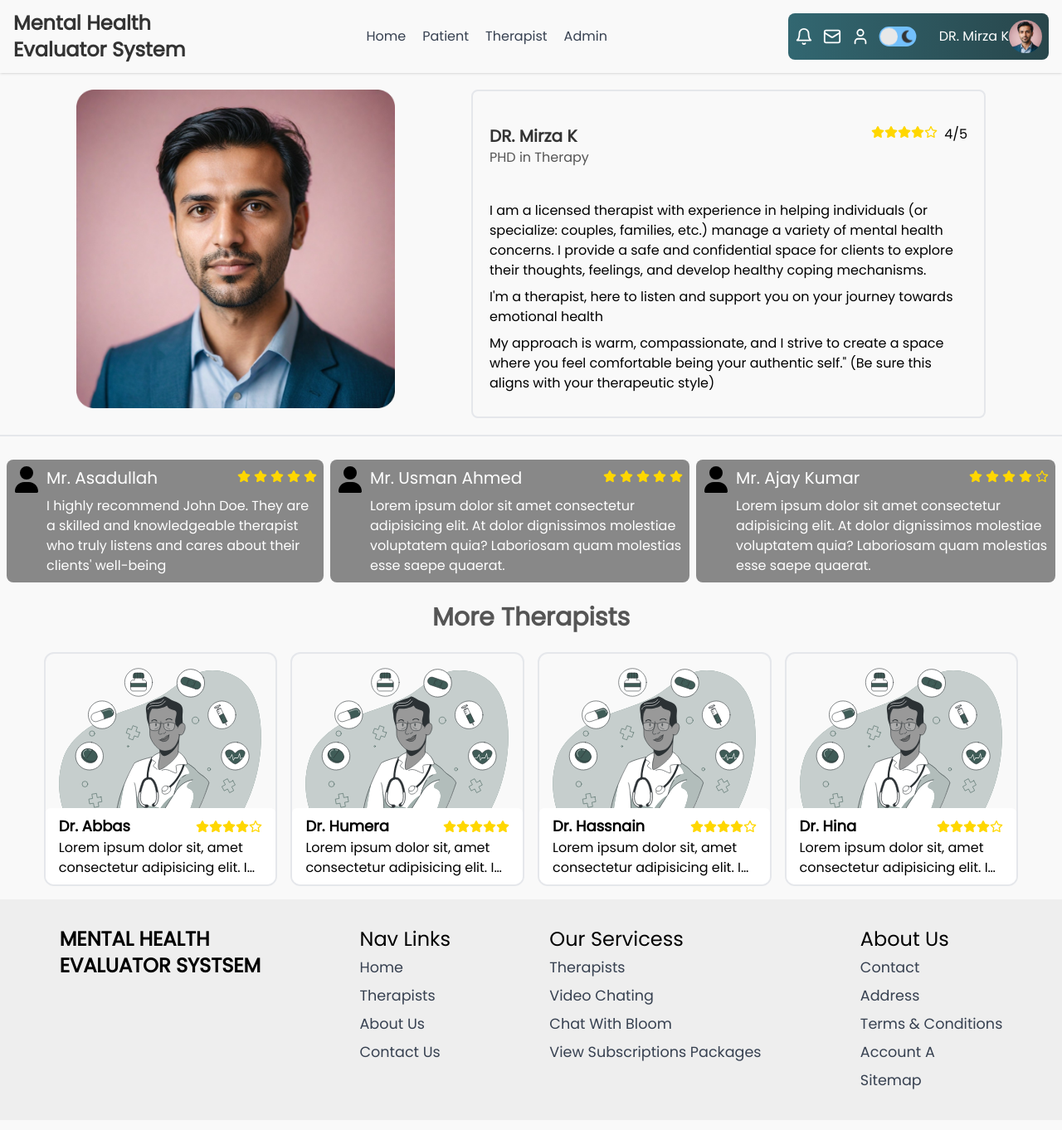
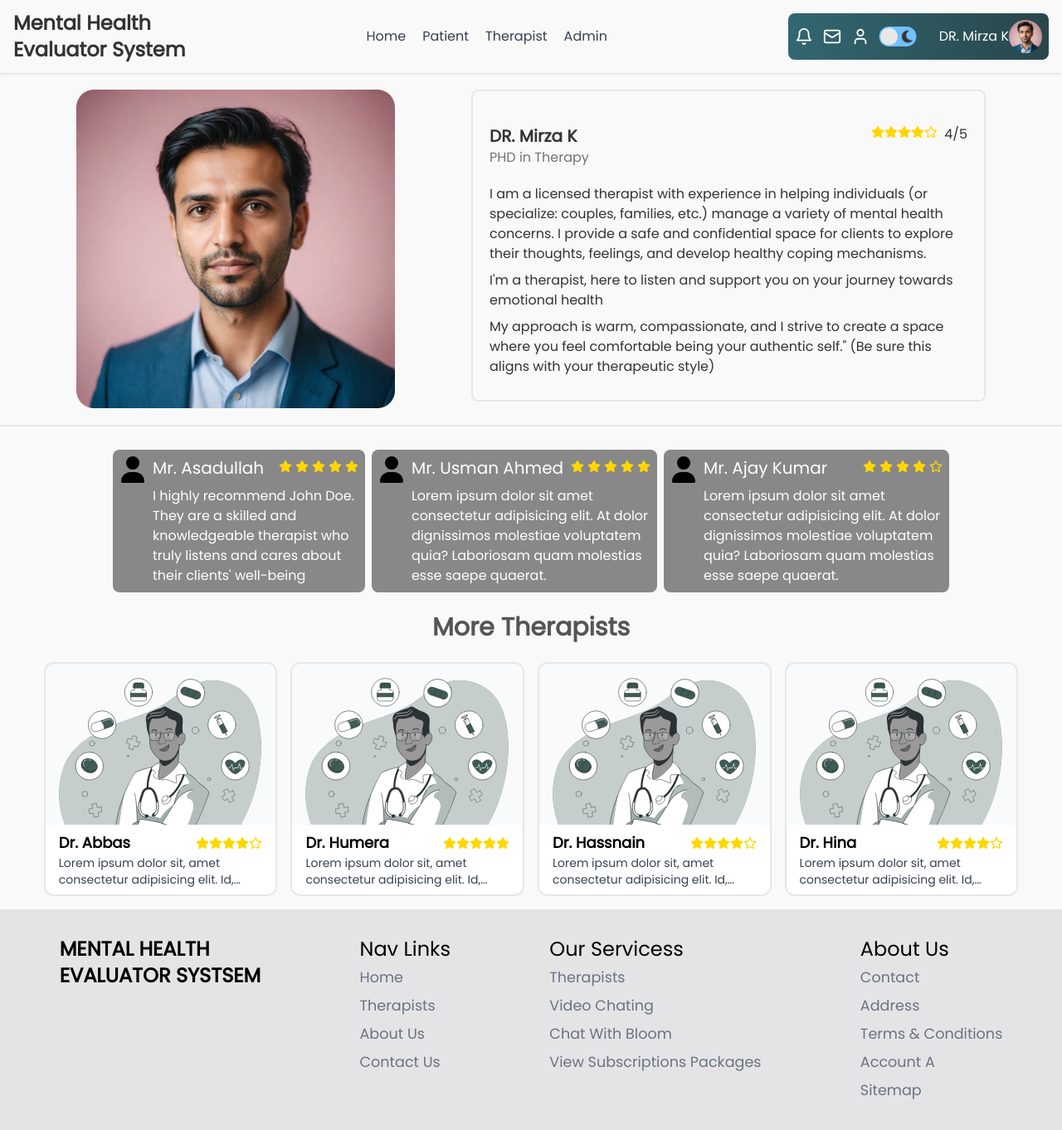
Before and after one commit to Hassnain-Ahmed/MHES-frontend, a React (Vite) app: page /therapist in a window 1280 px wide. Shown: the whole page at 83% size. Built offline with nearby package versions, Linux system fonts and the light colour scheme.

Commit message:
Fixed | Darkmode

```diff
--- a/src/App.jsx
+++ b/src/App.jsx
@@ -26,11 +26,6 @@ export default function App() {
     themeMode == "dark" ? htmlDark.style.backgroundColor = "#444" : htmlDark.style.backgroundColor = "#f9f9f9"
   }, [themeMode])
 
-  {/* <Admin /> */ }
-  {/* <UserDashboard /> */ }
-  {/* <Therapist /> */ }
-  {/* <LoginSignupLayout /> */ }
-  {/* <Home /> */ }
   return (
     <ThemeProvider value={{ themeMode, darkTheme, lightTheme }}>
 
--- a/src/Pages/Therapist.jsx
+++ b/src/Pages/Therapist.jsx
@@ -19,7 +19,11 @@ const Therapist = () => {
         <>
             <Navbar user={userAuth} componentMobile={ProfileNavMobile} component={ProfileNav} />
             <TherapistHero user={userAuth} />
-            <Testimonials />
+            <div className="flex justify-center items-center">
+                <div className="w-[80%]">
+                    <Testimonials />
+                </div>
+            </div>
             <TherapistBannar heading="More Therapists" />
             <Footer />
         </>
--- a/src/components/Footer.jsx
+++ b/src/components/Footer.jsx
@@ -24,7 +24,7 @@ const footerAbout = [
 
 export function Footer() {
   return (
-    <div className="text-2xl bg-[#eee] block lg:flex lg:flex-wrap lg:gap-4 lg:justify-around px-5 py-8 my-2">
+    <div className="text-2xl bg-zinc-200 dark:bg-gray-800 dark:text-gray-200 block lg:flex lg:flex-wrap lg:gap-4 lg:justify-around px-5 py-8 mt-2">
       <div>
         <h1 className=" text-2xl font-extrabold">
           MENTAL HEALTH <br />
@@ -40,7 +40,7 @@ export function Footer() {
               <a
                 href={item.route}
                 key={item.id}
-                className="text-gray-700 hover:cursor-pointer focus:font-bold text-[1.1rem]"
+                className="text-gray-500 hover:text-gray-700 dark:text-gray-400 dark:hover:text-gray-200 hover:cursor-pointer focus:font-bold text-[1.1rem]"
               >
                 {item.item}
               </a>
@@ -57,7 +57,7 @@ export function Footer() {
               <a
                 href={service.route}
                 key={service.id}
-                className="text-gray-700 hover:cursor-pointer focus:font-bold text-[1.1rem]"
+                className="text-gray-500 hover:text-gray-700 dark:text-gray-400 dark:hover:text-gray-200 hover:cursor-pointer focus:font-bold text-[1.1rem]"
               >
                 {service.item}
               </a>
@@ -73,7 +73,7 @@ export function Footer() {
             <li key={about.id}>
               <a
                 href={about.route}
-                className="text-gray-700 hover:cursor-pointer focus:font-bold text-[1.1rem]"
+                className="text-gray-500 hover:text-gray-700 dark:text-gray-400 dark:hover:text-gray-200 hover:cursor-pointer focus:font-bold text-[1.1rem]"
                 key={about.id}
               >
                 {about.item}
--- a/src/components/TherapistBanner.jsx
+++ b/src/components/TherapistBanner.jsx
@@ -34,7 +34,7 @@ export function TherapistBannar(props) {
 
   return (
     <>
-      <h1 className="text-center my-4 font-bold text-[#555] text-2xl md:text-3xl">
+      <h1 className="text-center my-4 font-bold text-[#555] dark:text-neutral-200 text-2xl md:text-3xl">
         {props.heading}
       </h1>
       <div className={`flex flex-wrap justify-center ${props.class}`}>
--- a/src/components/TherapistCard.jsx
+++ b/src/components/TherapistCard.jsx
@@ -24,23 +24,23 @@ export function TherapistCard(props) {
 
   return (
     <div
-      className="border-2 rounded-xl m-2 relative lg:w-[22%] md:w-[45%] w-[100%] hover:cursor-pointer overflow-hidden"
+      className="border-2 dark:border-neutral-800 rounded-xl m-2 relative lg:w-[22%] md:w-[45%] w-[100%] hover:cursor-pointer overflow-hidden bg-gray-50 dark:bg-neutral-600"
       key={props.id}
     >
       <div>
         <img className="saturate-50" src={profilePlaceholder} alt="" />
       </div>
 
-      <div className="md:px-4 p-2 absolute rounded-md bottom-0 bg-[#fff] w-full">
+      <div className="md:px-4 p-2 absolute rounded-md bottom-0 bg-[#fff] dark:bg-zinc-700 w-full">
 
         <div className="flex justify-between flex-col lg:flex-row">
-          <h2 className="text-lg font-bold truncate">{props.name}</h2>
+          <h2 className="text-lg font-bold truncate dark:text-gray-50">{props.name}</h2>
           <div className="ratings flex items-center">
             {printRatings(props.rating)}
           </div>
         </div>
 
-        <p className="line-clamp-2 md:line-clamp-1 lg:line-clamp-2">{props.about}</p>
+        <p className="line-clamp-2 md:line-clamp-1 lg:line-clamp-2 dark:text-gray-300 text-gray-700 text-sm">{props.about}</p>
       </div>
 
     </div>
--- a/src/components/TherapistHero.jsx
+++ b/src/components/TherapistHero.jsx
@@ -22,23 +22,23 @@ const TherapistHero = (props) => {
     };
 
     return (
-        <div className="flex gap-5 flex-col items-center md:items-start md:flex-row md:justify-evenly p-5 border-b-2">
+        <div className="flex gap-5 flex-col items-center md:items-start md:flex-row md:justify-evenly p-5 border-b-2 dark:border-b-neutral-500 dark:text-[#eee] text-[#333] transition-all duration-500">
 
             <div>
                 <img src={props.user.profilePic} className="w-96" alt="" />
             </div>
 
-            <div className="md:w-[60%] lg:w-[50%] border-2 p-5 rounded-lg">
+            <div className="md:w-[60%] lg:w-[50%] border-2 dark:border-neutral-500 p-5 rounded-lg">
 
-                <div className="therapist-heading my-5 lg:mb-10">
+                <div className="therapist-heading my-5 lg:mb-5">
                     <div className="relative">
-                        <h2 className="font-bold text-xl text-[#333]">{props.user.name}</h2>
+                        <h2 className="font-bold text-xl text-[#333] dark:text-[#f9f9f9]">{props.user.name}</h2>
                         <div className="absolute right-0 top-0 flex items-baseline">{printRatings(4)} &nbsp; 4/5</div>
                     </div>
-                    <span className="text-[#555]">PHD in Therapy</span>
+                    <span className="text-neutral-500 dark:text-neutral-400">PHD in Therapy</span>
                 </div>
 
-                <div className="therapist-body lg:mt-10">
+                <div className="therapist-body lg:mt-4">
                     <ul>
                         <li className="my-2">I am a licensed therapist with experience in helping individuals (or specialize: couples, families, etc.) manage a variety of mental health concerns. I provide a safe and confidential space for clients to explore their thoughts, feelings, and develop healthy coping mechanisms. </li>
                         <li className="my-2">I'm a therapist, here to listen and support you on your journey towards emotional health</li>
--- a/src/index.css
+++ b/src/index.css
@@ -1,6 +1,10 @@
 @tailwind base;
 @tailwind components;
 @tailwind utilities;
+
+html {
+  transition: background-color 300ms;
+}
 
 body {
   font-family: "poppins";
```
